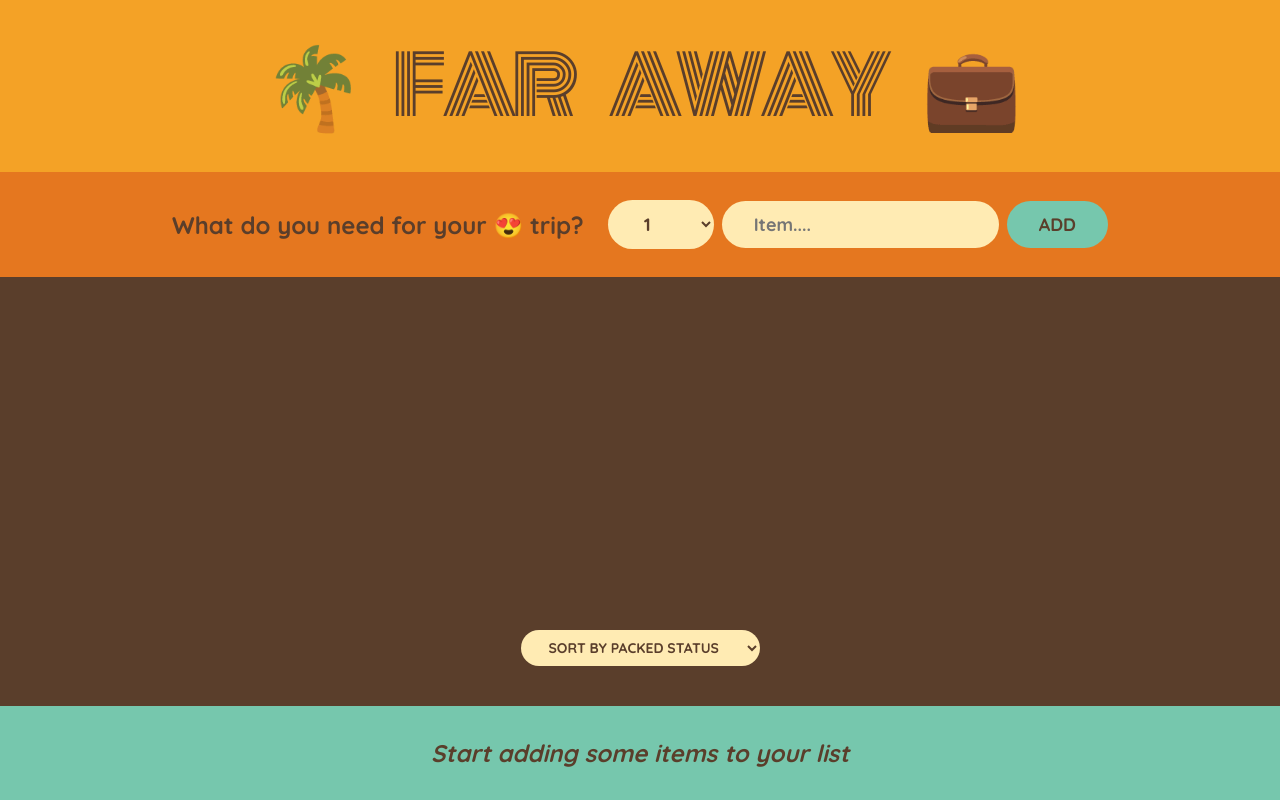
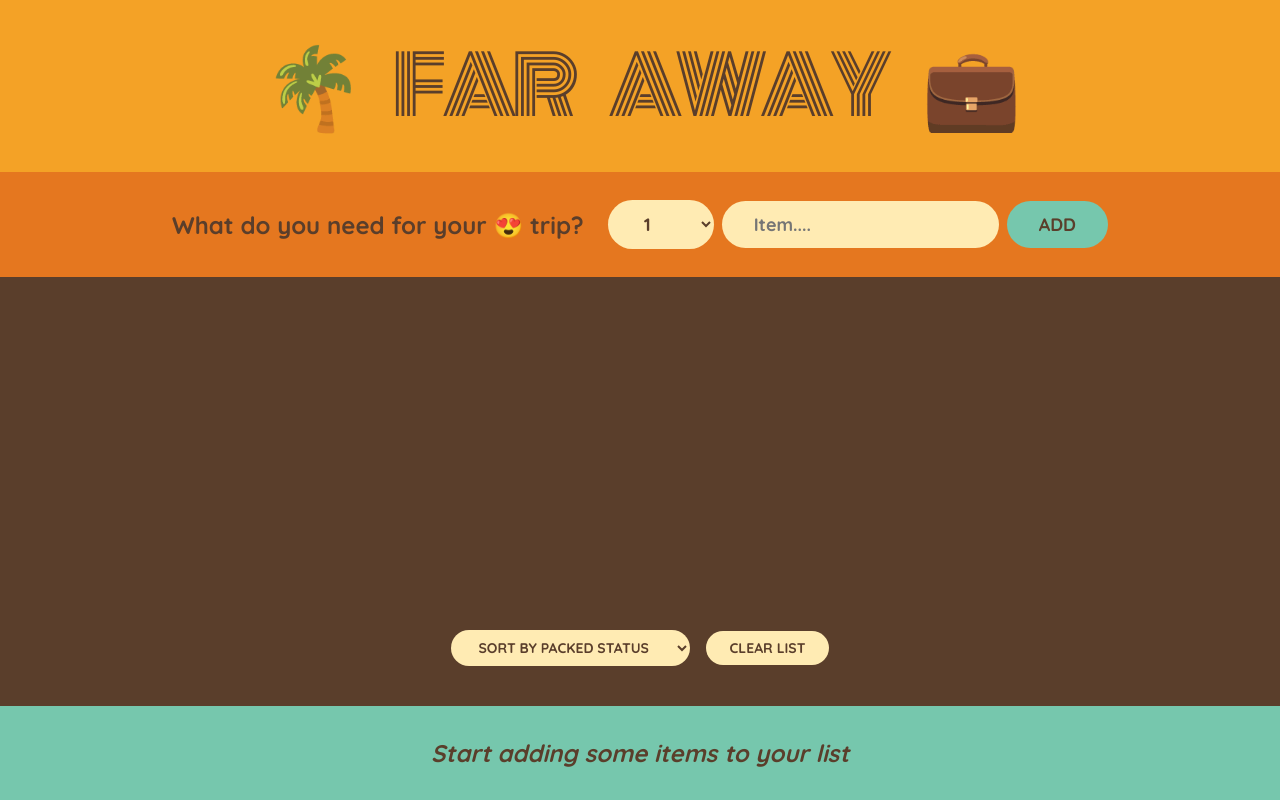
Before and after one commit to thomasmartinez114/travel-list, a React (Create React App) app: page / in a window 1280 px wide. Built offline with nearby package versions, Linux system fonts and the light colour scheme; the HTML template or start-up script is replaced by a standard one.

Commit message:
clear list function and passed to packinglist

```diff
--- a/src/App.js
+++ b/src/App.js
@@ -20,6 +20,10 @@
     );
   }
 
+  function handleClearList() {
+    setItems([]);
+  }
+
   return (
     <div className='app'>
       <Logo />
@@ -28,6 +32,7 @@
         items={items}
         onDeleteItem={handleDeleteItem}
         onToggleItem={handleToggleItem}
+        onClearList={handleClearList}
       />
       <Stats items={items} />
     </div>
@@ -81,7 +86,7 @@
   );
 }
 
-function PackingList({ items, onDeleteItem, onToggleItem }) {
+function PackingList({ items, onDeleteItem, onToggleItem, onClearList }) {
   const [sortBy, setSortBy] = useState('packed');
 
   let sortedItems;
@@ -117,6 +122,7 @@
           <option value='description'>Sort by description</option>
           <option value='packed'>Sort by packed status</option>
         </select>
+        <button onClick={onClearList}>Clear List</button>
       </div>
     </div>
   );
```
